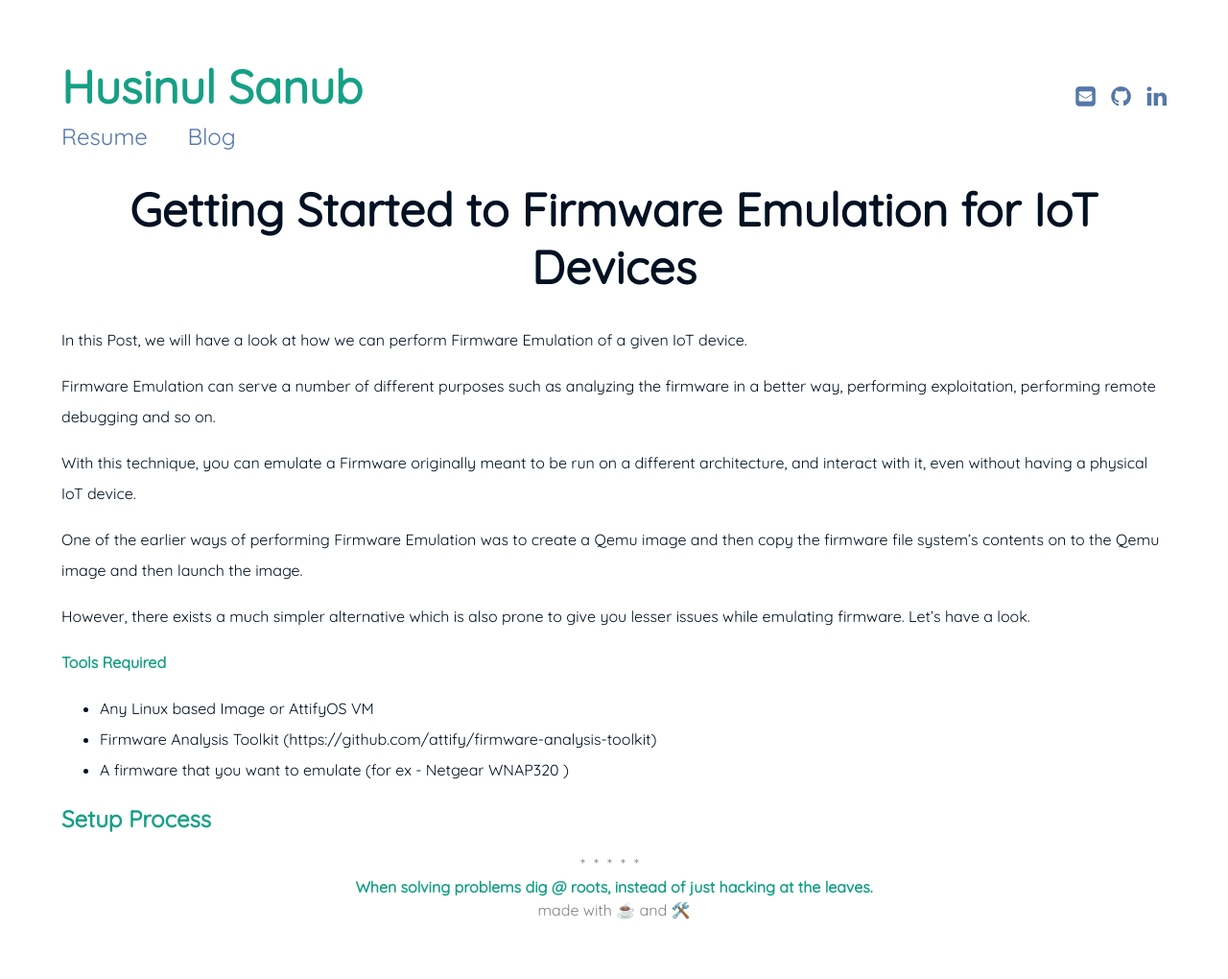
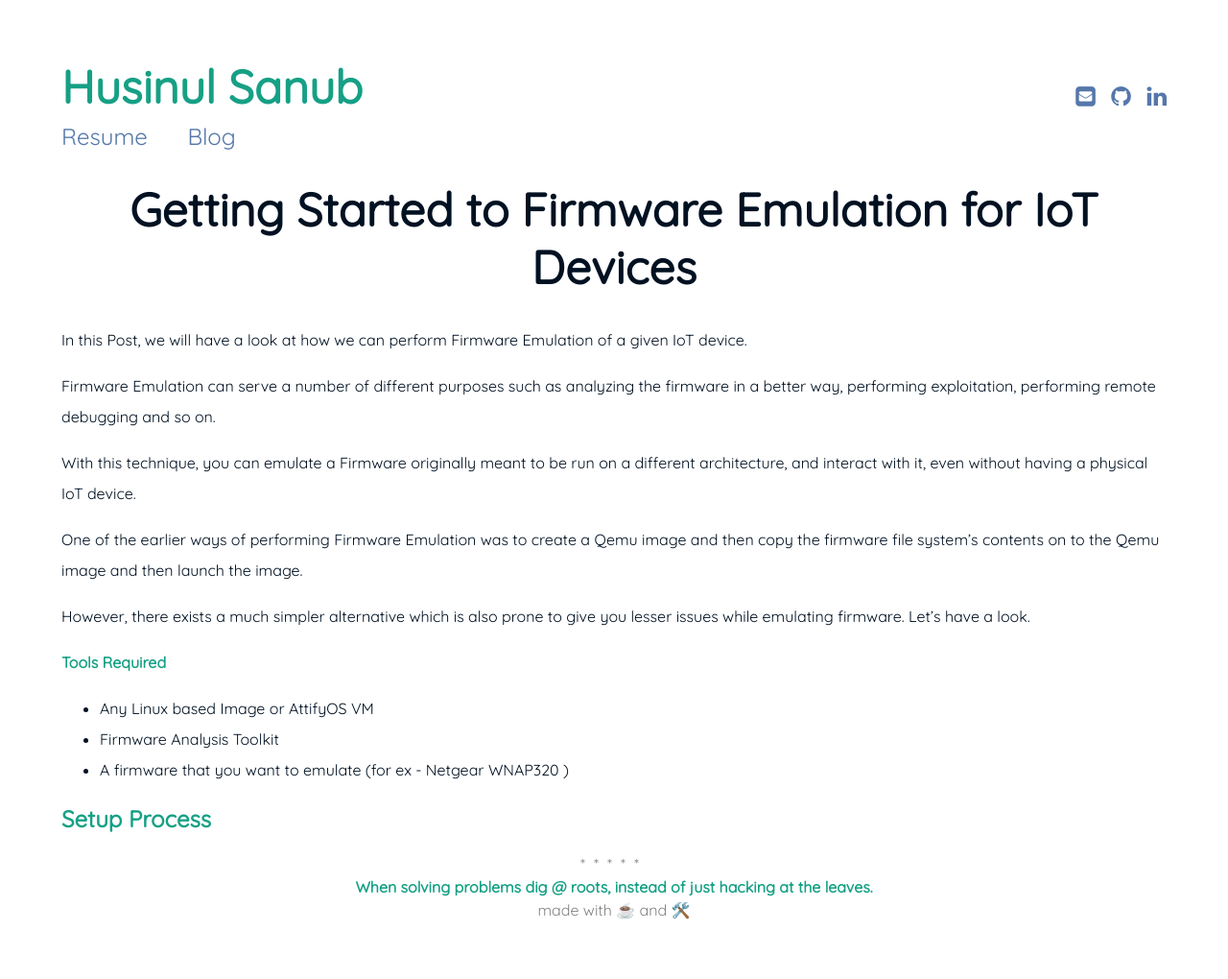
Before and after one commit to husinul/husinul.github.io, a Jekyll site: the page built from _posts/2018-08-27-Firmware Emulation.md, in a window 1280 px wide. Shown: the whole page at 96% size. Built offline with Jekyll 4.4.1, drawn with Linux system fonts in a browser that asks for light colours.

Commit message:
Update 2018-08-27-Firmware Emulation.md

```diff
--- a/_posts/2018-08-27-Firmware Emulation.md
+++ b/_posts/2018-08-27-Firmware Emulation.md
@@ -23,7 +23,7 @@ Let's have a look.
 **Tools Required**
 
 - Any Linux based Image or AttifyOS VM
-- Firmware Analysis Toolkit (https://github.com/attify/firmware-analysis-toolkit)
+- Firmware Analysis Toolkit [](https://github.com/attify/firmware-analysis-toolkit)
 - A firmware that you want to emulate (for ex - Netgear WNAP320 )
 
 **Setup Process**
```
